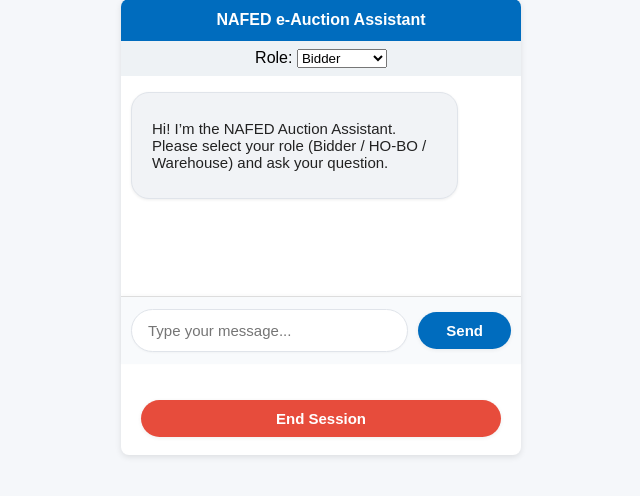
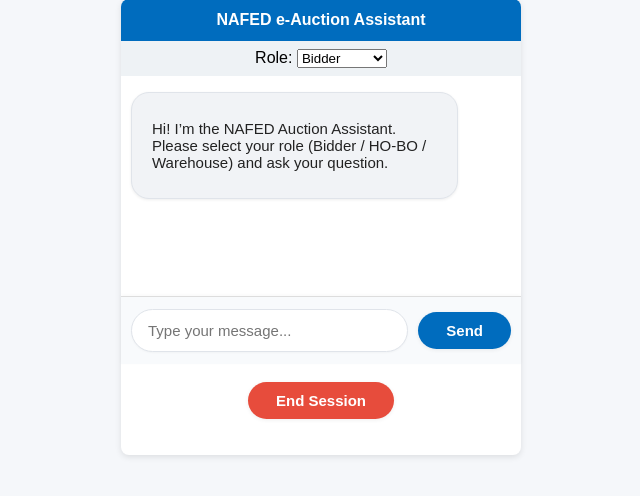
Before and after one commit to pumpkineater6988/nafed, a Flask app: page / in a window 1280 px wide. Shown: the part 39-535 px from the top of the page, without its empty margins (319-959 px from the left). Run offline with Flask 3, Linux system fonts and the light colour scheme; some libraries are stand-ins or nearby versions.

Commit message:
Update style.css

```diff
--- a/static/style.css
+++ b/static/style.css
@@ -215,8 +215,7 @@
 }
 .end-btn {
   background: #e74c3c;
-  width: 90%;
-  margin: 18px auto 0 auto;
+  margin: 0 auto 18px auto;
   display: block;
 }
 .end-btn:hover {
@@ -230,7 +229,7 @@
 .home-btn:hover { background: #00509e; }
 .support-officer-btn {
   display: block;
-  margin: 0 auto !important;
+  margin: 0 auto 18px auto !important;
 }
 #yesNoBtns {
   display: flex;
```
